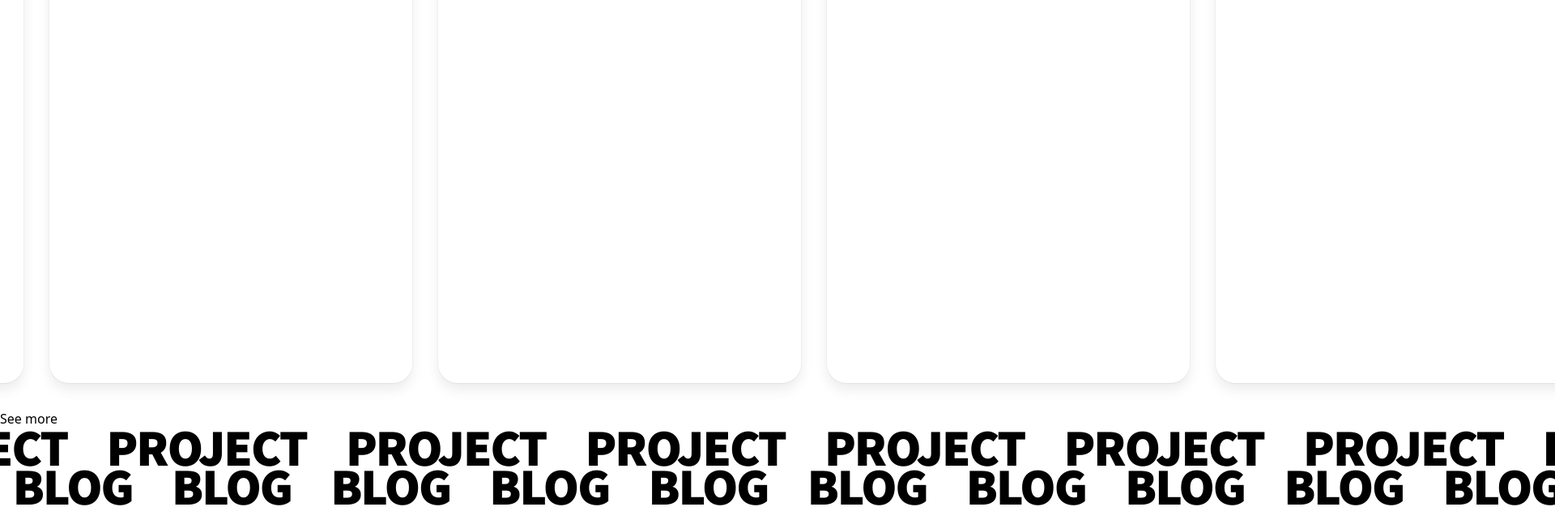
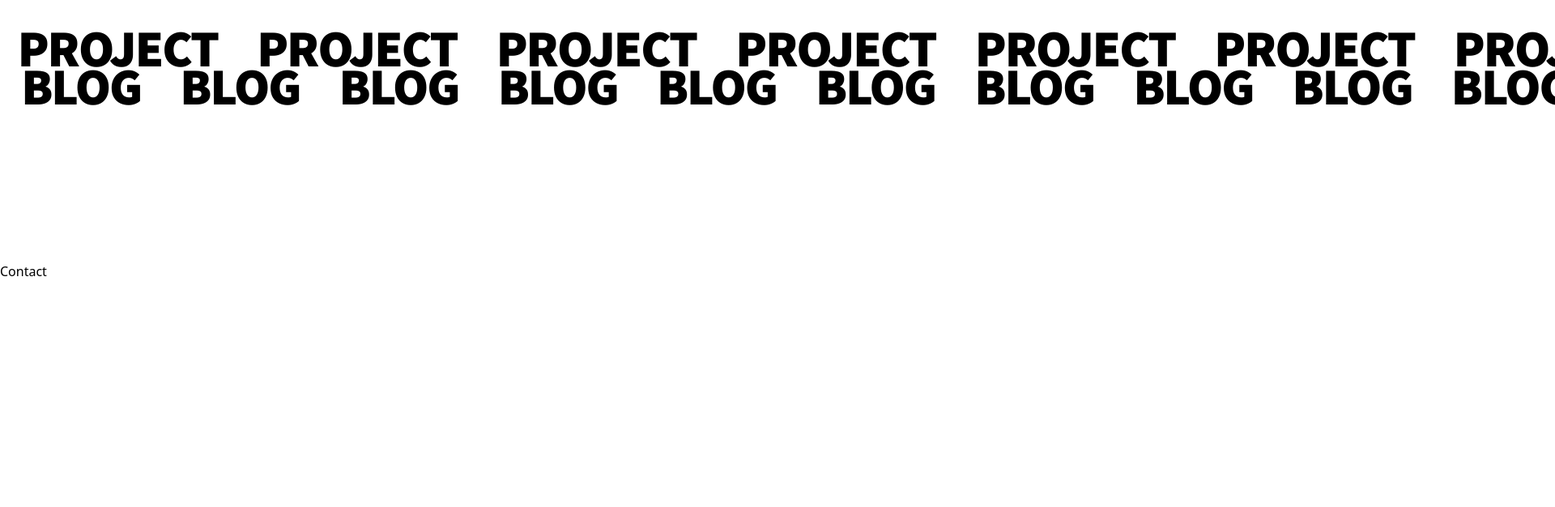
Before and after one commit to stoicperson/portfolio, a Next.js app: page / in a window 1280 px wide. Shown: the part 980-1606 px from the top of the page at 81% size, 1920 px wide, since content can reach past the window. After the commit the page ends 1327 px from the top, so only its background shows below. Built offline with nearby package versions, Linux system fonts and the light colour scheme.

Commit message:
Update carousel.tsx

```diff
--- a/components/carousel/index.tsx
+++ b/components/carousel/index.tsx
@@ -48,7 +48,7 @@ const Carousel = ({ baseVelocity }: IProps) => {
   });
   return (
     <div className={styles.container}>
-      <motion.div className={styles.item} style={{ x }}>
+      <motion.div className={styles.item_wrapper} style={{ x }}>
         <div>a</div>
         <div>b</div>
         <div>c</div>
@@ -58,7 +58,6 @@ const Carousel = ({ baseVelocity }: IProps) => {
         <div>c</div>
         <div>d</div>
       </motion.div>
-      <button>See more</button>
     </div>
   );
 };
```
